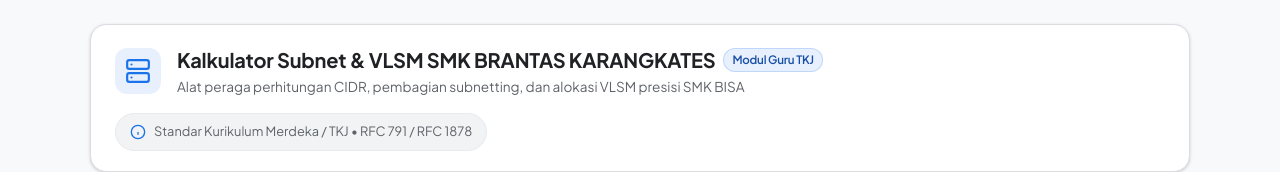
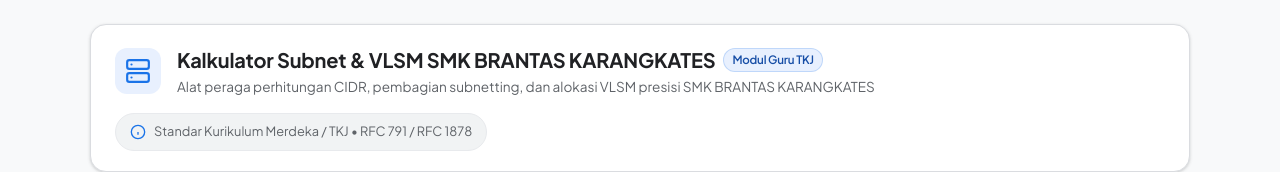
Before and after one commit to decintarpl2/subnet-calculator-sqa, a plain HTML site: page index.html in a window 1280 px wide. Shown: the top 172 px of the page. Drawn offline with Linux system fonts and the light colour scheme; no server answers; a web font is replaced by a local one.

Commit message:
style: perbarui judul dan header aplikasi

```diff
--- a/index.html
+++ b/index.html
@@ -980,7 +980,7 @@
         </div>
         <div class="brand-info">
           <h1>Kalkulator Subnet & VLSM SMK BRANTAS KARANGKATES<span class="badge-edu">Modul Guru TKJ</span></h1>
-          <p>Alat peraga perhitungan CIDR, pembagian subnetting, dan alokasi VLSM presisi SMK BISA </p>
+          <p>Alat peraga perhitungan CIDR, pembagian subnetting, dan alokasi VLSM presisi SMK BRANTAS KARANGKATES </p>
         </div>
       </div>
 
```
